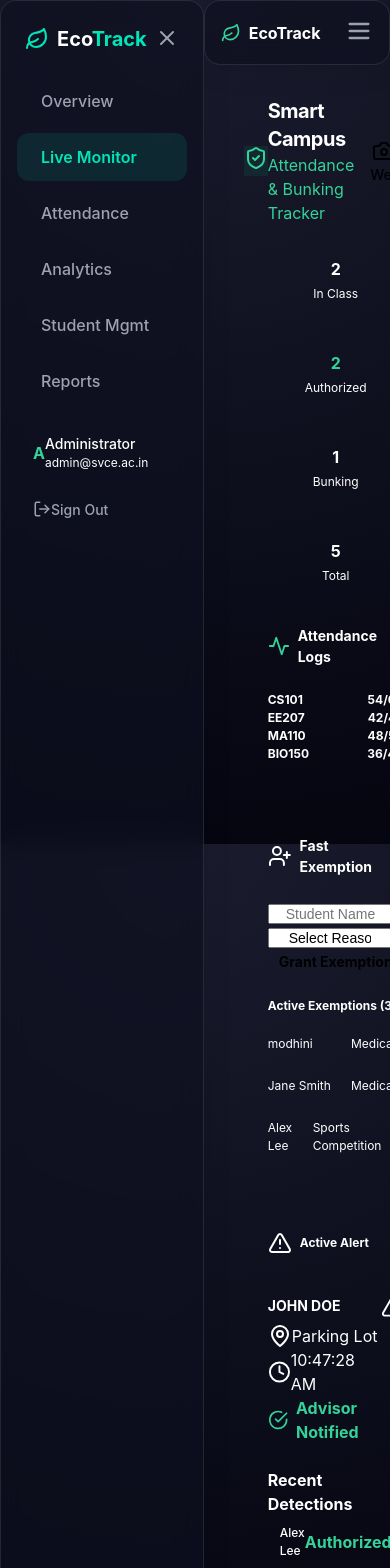
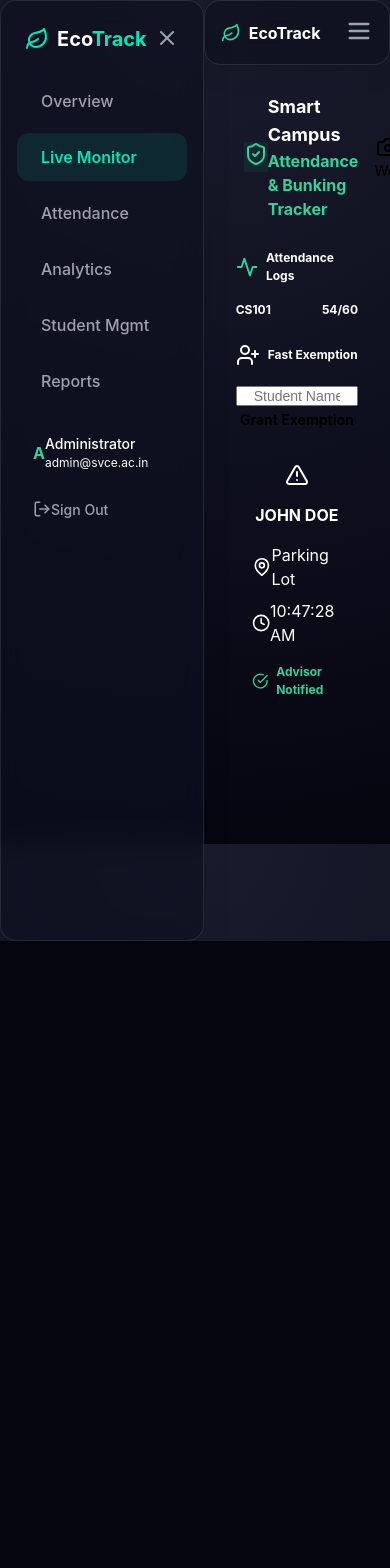
Before and after one commit to Modhini-IT/frontend, a React (Vite) app: page /dashboard/monitor in a window 390 px wide. Shown: the top 1568 px of the page. After the commit the page ends 941 px from the top, so only its background shows below. Built offline with nearby package versions, Linux system fonts and the light colour scheme.

Commit message:
Update LiveMonitor.jsx

```diff
--- a/src/pages/LiveMonitor.jsx
+++ b/src/pages/LiveMonitor.jsx
@@ -3,7 +3,7 @@ import {
   ShieldCheck,
   Camera,
   Plus,
-  Video,
+  VideoOff,
   Activity,
   UserPlus,
   AlertTriangle,
@@ -15,42 +15,39 @@ import {
 
 const LiveMonitor = () => {
   const uid = () => Math.random().toString(36).slice(2);
-  const now = () => new Date().toLocaleTimeString('en-US', { hour12: false, hour: '2-digit', minute: '2-digit' });
+  const now = () => new Date().toLocaleTimeString('en-US', { hour12: false });
 
   const statusConfig = {
     'Bunking': {
       border: 'border-red-500',
       bg: 'bg-red-500/10',
-      labelBg: 'bg-red-500',
-      text: 'text-red-400',
-      glow: 'shadow-red-500/20'
+      labelBg: 'bg-red-600',
+      text: 'text-red-400'
     },
     'Authorized': {
       border: 'border-emerald-500',
       bg: 'bg-emerald-500/10',
-      labelBg: 'bg-emerald-500',
-      text: 'text-emerald-400',
-      glow: 'shadow-emerald-500/20'
+      labelBg: 'bg-emerald-600',
+      text: 'text-emerald-400'
     },
     'In Class': {
       border: 'border-blue-500',
       bg: 'bg-blue-500/10',
-      labelBg: 'bg-blue-500',
-      text: 'text-blue-400',
-      glow: 'shadow-blue-500/20'
+      labelBg: 'bg-blue-600',
+      text: 'text-blue-400'
     }
   };
 
-  const sampleStudents = ['John Doe', 'Jane Smith', 'Alex Lee', 'Wei Chen', 'Carlos Ramirez', 'Priya Patel'];
-  const sampleLocations = ['Cafeteria', 'Parking Lot', 'Library', 'Gym', 'Quad', 'Room 101', 'Room 202'];
-  const sampleReasons = ['Sports Competition', 'Medical', 'Library Duty', 'Lab Prep', 'Placement Event'];
+  const sampleStudents = ['John Doe', 'Jane Smith', 'Alex Lee', 'Wei Chen', 'Carlos Ramirez'];
+  const sampleLocations = ['Cafeteria', 'Parking Lot', 'Library', 'Gym', 'Quad', 'Room 101'];
 
   const [detections, setDetections] = useState([
-    { id: '1', name: 'Alex Lee', status: 'Authorized', x: 20, y: 15, w: 18, h: 35, location: 'Cafeteria' },
-    { id: '2', name: 'Wei Chen', status: 'In Class', x: 42, y: 30, w: 12, h: 25, location: 'Room 101' },
-    { id: '3', name: 'John Doe', status: 'Bunking', x: 28, y: 50, w: 14, h: 30, location: 'Parking Lot' },
-    { id: '4', name: 'Carlos Ramirez', status: 'In Class', x: 8, y: 60, w: 14, h: 28, location: 'Room 202' },
-    { id: '5', name: 'Wei Chen', status: 'Authorized', x: 65, y: 25, w: 12, h: 22, location: 'Quad' }
+    { id: '1', name: 'Alex Lee', status: 'Authorized', x: 20, y: 15, w: 18, h: 30, location: 'Cafeteria' },
+    { id: '2', name: 'Wei Chen', status: 'In Class', x: 40, y: 28, w: 14, h: 24, location: 'Room 101' },
+    { id: '3', name: 'John Doe', status: 'Bunking', x: 28, y: 45, w: 16, h: 28, location: 'Parking Lot' },
+    { id: '4', name: 'John Doe', status: 'In Class', x: 45, y: 42, w: 14, h: 24, location: 'Lecture Hall A' },
+    { id: '5', name: 'Wei Chen', status: 'Authorized', x: 62, y: 20, w: 14, h: 24, location: 'Quad' },
+    { id: '6', name: 'Carlos Ramirez', status: 'In Class', x: 8, y: 48, w: 16, h: 28, location: 'Room 202' }
   ]);
 
   const [activeAlert, setActiveAlert] = useState({
@@ -61,34 +58,50 @@ const LiveMonitor = () => {
   });
 
   const [isWebcamActive, setIsWebcamActive] = useState(false);
-  const [exemptions, setExemptions] = useState([
-    { id: '1', name: 'modhini', reason: 'Medical' },
-    { id: '2', name: 'Jane Smith', reason: 'Medical' },
-    { id: '3', name: 'Alex Lee', reason: 'Sports Competition' }
-  ]);
-  const [newExName, setNewExName] = useState('');
-  const [newExReason, setNewExReason] = useState('');
-  const [classes] = useState([
-    { name: 'CS101', expected: 60, current: 54 },
-    { name: 'EE207', expected: 45, current: 42 },
-    { name: 'MA110', expected: 50, current: 48 },
-    { name: 'BIO150', expected: 40, current: 36 }
-  ]);
+  const [stream, setStream] = useState(null);
+  const [error, setError] = useState(null);
 
   const videoRef = useRef(null);
 
+  // Handle webcam toggle
   useEffect(() => {
-    if (isWebcamActive && videoRef.current) {
-      navigator.mediaDevices.getUserMedia({ video: true })
-        .then(stream => {
-          if (videoRef.current) videoRef.current.srcObject = stream;
-        })
-        .catch(() => setIsWebcamActive(false));
-    } else if (!isWebcamActive && videoRef.current && videoRef.current.srcObject) {
-      const stream = videoRef.current.srcObject;
+    const startWebcam = async () => {
+      try {
+        if (isWebcamActive) {
+          const mediaStream = await navigator.mediaDevices.getUserMedia({
+            video: {
+              width: { ideal: 1280 },
+              height: { ideal: 720 }
+            }
+          });
+          setStream(mediaStream);
+          if (videoRef.current) {
+            videoRef.current.srcObject = mediaStream;
+          }
+          setError(null);
+        } else {
+          if (stream) {
             stream.getTracks().forEach(track => track.stop());
+            setStream(null);
+          }
+          if (videoRef.current) {
             videoRef.current.srcObject = null;
           }
+        }
+      } catch (err) {
+        console.error("Webcam error:", err);
+        setError("Camera access denied");
+        setIsWebcamActive(false);
+      }
+    };
+
+    startWebcam();
+
+    return () => {
+      if (stream) {
+        stream.getTracks().forEach(track => track.stop());
+      }
+    };
   }, [isWebcamActive]);
 
   const simulateDetection = () => {
@@ -98,7 +111,7 @@ const LiveMonitor = () => {
     let location = sampleLocations[Math.floor(Math.random() * sampleLocations.length)];
 
     if (rand > 0.6) {
-      if (rand > 0.85) {
+      if (rand > 0.8) {
         status = 'Authorized';
       } else {
         status = 'Bunking';
@@ -108,9 +121,7 @@ const LiveMonitor = () => {
           timestamp: now(),
           notified: false
         });
-        setTimeout(() => {
-          setActiveAlert(prev => ({ ...prev, notified: true }));
-        }, 1500);
+        setTimeout(() => setActiveAlert(prev => ({ ...prev, notified: true })), 1500);
       }
     }
 
@@ -121,91 +132,88 @@ const LiveMonitor = () => {
       location,
       x: 10 + Math.random() * 70,
       y: 10 + Math.random() * 60,
-      w: 12 + Math.random() * 10,
-      h: 20 + Math.random() * 15
+      w: 12 + Math.random() * 8,
+      h: 20 + Math.random() * 12
     };
 
     setDetections(prev => [newDetection, ...prev].slice(0, 6));
   };
 
-  const addExemption = () => {
-    if (newExName.trim() && newExReason) {
-      setExemptions([{ id: uid(), name: newExName, reason: newExReason }, ...exemptions]);
-      setNewExName('');
-      setNewExReason('');
-    }
-  };
-
-  // Calculate stats
-  const inClassCount = detections.filter(d => d.status === 'In Class').length;
-  const authorizedCount = detections.filter(d => d.status === 'Authorized').length;
-  const bunkingCount = detections.filter(d => d.status === 'Bunking').length;
-
   return (
-    <div className="min-h-screen bg-[#0B0F19] text-gray-100 flex flex-col font-sans">
-      {/* Header - Dark Navy */}
-      <header className="border-b border-slate-800/50 bg-[#0f172a]/80 backdrop-blur-xl sticky top-0 z-50">
-        <div className="mx-auto max-w-7xl px-6 py-4 flex items-center justify-between">
+    <div className="min-h-screen bg-[#0B0F19] text-gray-100 flex flex-col">
+      {/* Header */}
+      <header className="border-b border-slate-800 bg-[#0f172a]/90 backdrop-blur-md sticky top-0 z-50">
+        <div className="mx-auto max-w-[1400px] px-6 py-3 flex items-center justify-between">
           <div className="flex items-center gap-3">
-            <div className="p-2 bg-emerald-500/10 rounded-lg border border-emerald-500/30">
-              <ShieldCheck className="h-6 w-6 text-emerald-400" />
+            <div className="p-1.5 bg-emerald-500/10 rounded-lg border border-emerald-500/20">
+              <ShieldCheck className="h-5 w-5 text-emerald-400" />
             </div>
             <div>
-              <h1 className="text-xl font-bold tracking-tight text-white">Smart Campus</h1>
-              <p className="text-[10px] text-emerald-400 font-semibold uppercase tracking-[0.2em]">Attendance & Bunking Tracker</p>
+              <h1 className="text-lg font-bold text-white">Smart Campus</h1>
+              <p className="text-[9px] text-emerald-400 font-bold uppercase tracking-[0.15em]">Attendance & Bunking Tracker</p>
             </div>
           </div>
 
           <div className="flex items-center gap-3">
-            {/* Start Webcam - Slate button (NOT black) */}
+            {/* Start/Stop Webcam Button */}
             <button
               onClick={() => setIsWebcamActive(!isWebcamActive)}
-              className={`inline-flex items-center gap-2 rounded-lg transition px-4 py-2 text-sm font-medium border ${
+              className={`inline-flex items-center gap-2 rounded-lg transition px-4 py-2 text-sm font-medium ${
                 isWebcamActive
-                  ? 'bg-red-600 hover:bg-red-500 border-red-500 text-white shadow-lg shadow-red-900/30'
-                  : 'bg-slate-800 hover:bg-slate-700 border-slate-600 text-slate-200 shadow-lg shadow-slate-900/20'
+                  ? 'bg-red-600 hover:bg-red-500 text-white shadow-lg shadow-red-900/30'
+                  : 'bg-slate-700 hover:bg-slate-600 text-white border border-slate-600'
               }`}
             >
-              <Camera className="h-4 w-4" />
+              {isWebcamActive ? <VideoOff className="h-4 w-4" /> : <Camera className="h-4 w-4" />}
               <span>{isWebcamActive ? 'Stop Webcam' : 'Start Webcam'}</span>
             </button>
 
-            {/* Simulation - Emerald button */}
             <button
               onClick={simulateDetection}
-              className="inline-flex items-center gap-2 rounded-lg bg-emerald-600 hover:bg-emerald-500 transition px-4 py-2 text-sm font-medium text-white border border-emerald-500 shadow-lg shadow-emerald-900/40"
+              className="inline-flex items-center gap-2 rounded-lg bg-emerald-600 hover:bg-emerald-500 transition px-4 py-2 text-sm font-medium text-white shadow-lg shadow-emerald-900/40"
             >
-              <Plus className="h-4 w-4" /> Simulation
+              <Plus className="h-4 w-4" />
+              <span>Simulation</span>
             </button>
           </div>
         </div>
       </header>
 
-      <main className="flex-1 mx-auto max-w-7xl w-full px-6 py-6 grid grid-cols-12 gap-6">
+      <main className="flex-1 mx-auto max-w-[1400px] w-full px-4 py-4 grid grid-cols-12 gap-4">
         {/* Left Column - Video Feed */}
-        <section className="col-span-12 lg:col-span-8 space-y-6">
+        <section className="col-span-12 lg:col-span-9 space-y-4">
           {/* Video Container */}
-          <div className="relative rounded-2xl border border-slate-800 bg-black overflow-hidden shadow-2xl aspect-video">
-            {/* Video Feed */}
-            <div className="absolute inset-0 bg-[#020617]">
-              {isWebcamActive ? (
+          <div className="relative rounded-xl border border-slate-800 bg-black overflow-hidden shadow-2xl aspect-video">
+
+            {/* WEBCAM FEED */}
             <video
               ref={videoRef}
               autoPlay
               playsInline
               muted
-                  className="w-full h-full object-cover scale-x-[-1] opacity-70 grayscale contrast-125"
+              className={`absolute inset-0 w-full h-full object-cover transform scale-x-[-1] ${
+                isWebcamActive ? 'opacity-100' : 'opacity-0'
+              }`}
             />
-              ) : (
+
+            {/* Standby / Offline State */}
+            {!isWebcamActive && (
               <div className="absolute inset-0 flex flex-col items-center justify-center bg-gradient-to-b from-slate-900 to-black">
-                  <div className="text-center opacity-30">
-                    <Video className="h-16 w-16 mb-4 text-slate-600 mx-auto" />
-                    <p className="text-xs font-bold tracking-[0.2em] uppercase text-slate-500">Signal Encrypted / Standby</p>
-                  </div>
+                <Camera className="h-16 w-16 mb-4 text-slate-700" />
+                <p className="text-xs font-bold tracking-[0.2em] uppercase text-slate-500">
+                  {error || "Camera Offline - Click Start Webcam"}
+                </p>
               </div>
             )}
+
+            {/* Overlay Effects */}
             <div className="absolute inset-0 bg-gradient-to-t from-black/60 via-transparent to-black/40 pointer-events-none" />
-            </div>
+            <div className="absolute inset-0 pointer-events-none opacity-10"
+                 style={{
+                   backgroundImage: 'linear-gradient(rgba(255,255,255,0.1) 1px, transparent 1px), linear-gradient(90deg, rgba(255,255,255,0.1) 1px, transparent 1px)',
+                   backgroundSize: '50px 50px'
+                 }}
+            />
 
             {/* Detection Boxes */}
             {detections.map(d => {
@@ -213,7 +221,7 @@ const LiveMonitor = () => {
               return (
                 <div
                   key={d.id}
-                  className={`absolute ${styles.border} ${styles.bg} rounded-lg border-2 transition-all duration-500 ${styles.glow}`}
+                  className={`absolute ${styles.border} ${styles.bg} rounded-lg border-2 transition-all duration-500 backdrop-blur-sm`}
                   style={{
                     left: `${d.x}%`,
                     top: `${d.y}%`,
@@ -222,161 +230,87 @@ const LiveMonitor = () => {
                     boxShadow: `0 0 20px currentColor`
                   }}
                 >
-                  {/* Label above box */}
-                  <div className={`absolute -top-12 left-0 ${styles.labelBg} text-white px-3 py-1.5 rounded-md text-[11px] font-bold whitespace-nowrap border border-white/20 shadow-lg`}>
+                  <div className={`absolute -top-10 left-0 ${styles.labelBg} text-white px-3 py-1.5 rounded-md text-[11px] font-bold whitespace-nowrap border border-white/20 shadow-lg`}>
                     <p className="leading-tight">{d.name}</p>
-                    <p className="text-[9px] opacity-90 font-medium leading-tight">{d.status} • {d.location}</p>
+                    <p className="text-[9px] opacity-90 font-medium leading-tight mt-0.5">{d.status} • {d.location}</p>
                   </div>
                 </div>
               );
             })}
+
+            {/* Recording Indicator */}
+            {isWebcamActive && (
+              <div className="absolute top-4 left-4 flex items-center gap-2 bg-black/50 backdrop-blur px-3 py-1.5 rounded-lg border border-white/10">
+                <div className="w-2 h-2 rounded-full bg-red-500 animate-pulse" />
+                <span className="text-[10px] font-bold text-white uppercase tracking-wider">Live</span>
               </div>
-
-          {/* Attendance Stats Row */}
-          <div className="grid grid-cols-4 gap-4">
-            <div className="text-center p-4 rounded-xl bg-[#0f172a]/50 border border-slate-800/60">
-              <div className="text-2xl font-bold text-blue-400">{inClassCount}</div>
-              <div className="text-xs font-semibold text-slate-400 uppercase tracking-wider mt-1">In Class</div>
-            </div>
-            <div className="text-center p-4 rounded-xl bg-[#0f172a]/50 border border-slate-800/60">
-              <div className="text-2xl font-bold text-emerald-400">{authorizedCount}</div>
-              <div className="text-xs font-semibold text-slate-400 uppercase tracking-wider mt-1">Authorized</div>
-            </div>
-            <div className="text-center p-4 rounded-xl bg-[#0f172a]/50 border border-slate-800/60">
-              <div className="text-2xl font-bold text-red-400">{bunkingCount}</div>
-              <div className="text-xs font-semibold text-slate-400 uppercase tracking-wider mt-1">Bunking</div>
-            </div>
-            <div className="text-center p-4 rounded-xl bg-[#0f172a]/50 border border-slate-800/60">
-              <div className="text-2xl font-bold text-slate-200">{detections.length}</div>
-              <div className="text-xs font-semibold text-slate-400 uppercase tracking-wider mt-1">Total</div>
-            </div>
+            )}
           </div>
 
           {/* Bottom Panels */}
-          <div className="grid grid-cols-1 md:grid-cols-2 gap-6">
+          <div className="grid grid-cols-2 gap-4">
             {/* Attendance Logs */}
-            <div className="p-6 rounded-2xl border border-slate-800 bg-[#0f172a]/40">
-              <h3 className="text-sm font-bold uppercase tracking-widest text-slate-400 mb-6 flex items-center gap-2">
-                <Activity className="h-4 w-4 text-emerald-400" /> Attendance Logs
+            <div className="p-5 rounded-xl border border-slate-800 bg-[#0f172a]/60">
+              <h3 className="text-xs font-bold uppercase tracking-widest text-slate-400 mb-4 flex items-center gap-2">
+                <Activity className="h-3.5 w-3.5 text-emerald-400" />
+                Attendance Logs
               </h3>
-              <div className="space-y-4">
-                {classes.map(c => (
-                  <div key={c.name} className="space-y-1.5">
-                    <div className="flex justify-between text-xs font-bold">
-                      <span className="text-slate-500">{c.name}</span>
-                      <span className="text-slate-300">{c.current}/{c.expected}</span>
+              <div className="space-y-3">
+                <div>
+                  <div className="flex justify-between text-xs font-bold mb-1.5">
+                    <span className="text-slate-500">CS101</span>
+                    <span className="text-slate-300">54/60</span>
                   </div>
-                    <div className="h-1.5 w-full bg-slate-800 rounded-full overflow-hidden">
-                      <div
-                        className="h-full bg-emerald-500 shadow-[0_0_10px_rgba(16,185,129,0.4)]"
-                        style={{width: `${(c.current/c.expected)*100}%`}}
-                      />
+                  <div className="h-2 w-full bg-slate-800 rounded-full overflow-hidden">
+                    <div className="h-full bg-emerald-500 w-[90%] shadow-[0_0_10px_rgba(16,185,129,0.4)]" />
                   </div>
                 </div>
-                ))}
               </div>
             </div>
 
             {/* Fast Exemption */}
-            <div className="p-6 rounded-2xl border border-slate-800 bg-[#0f172a]/40">
-              <h3 className="text-sm font-bold uppercase tracking-widest text-slate-400 mb-6 flex items-center gap-2">
-                <UserPlus className="h-4 w-4 text-purple-400" /> Fast Exemption
+            <div className="p-5 rounded-xl border border-slate-800 bg-[#0f172a]/60">
+              <h3 className="text-xs font-bold uppercase tracking-widest text-slate-400 mb-4 flex items-center gap-2">
+                <UserPlus className="h-3.5 w-3.5 text-purple-400" />
+                Fast Exemption
               </h3>
-              <div className="space-y-3">
               <input
-                  value={newExName}
-                  onChange={e => setNewExName(e.target.value)}
                 placeholder="Student Name"
-                  className="w-full bg-slate-950 border border-slate-800 rounded-lg px-4 py-2.5 text-sm text-white placeholder-slate-600 focus:outline-none focus:border-purple-500/50 transition"
+                className="w-full bg-[#020617] border border-slate-800 rounded-lg px-4 py-2.5 text-sm text-white placeholder-slate-600 focus:outline-none focus:border-purple-500/50 transition mb-3"
               />
-                <select
-                  value={newExReason}
-                  onChange={e => setNewExReason(e.target.value)}
-                  className="w-full bg-slate-950 border border-slate-800 rounded-lg px-4 py-2.5 text-sm text-white focus:outline-none focus:border-purple-500/50 transition appearance-none"
-                >
-                  <option value="">Select Reason</option>
-                  {sampleReasons.map(r => <option key={r} value={r}>{r}</option>)}
-                </select>
-                <button
-                  onClick={addExemption}
-                  className="w-full py-2.5 bg-slate-800 hover:bg-slate-700 text-white rounded-lg text-sm font-bold transition border border-slate-700"
-                >
+              <button className="w-full py-2.5 bg-slate-800 hover:bg-slate-700 text-white rounded-lg text-sm font-bold transition border border-slate-700">
                 Grant Exemption
               </button>
-              </div>
-
-              {/* Active Exemptions List */}
-              <div className="mt-6 space-y-2 max-h-32 overflow-y-auto">
-                <h4 className="text-xs font-bold text-slate-500 uppercase tracking-wider mb-2">Active Exemptions ({exemptions.length})</h4>
-                {exemptions.map(ex => (
-                  <div key={ex.id} className="flex justify-between items-center text-xs py-2 border-b border-slate-800/50 last:border-0">
-                    <span className="text-slate-300">{ex.name}</span>
-                    <span className="text-slate-400 text-[10px] bg-slate-800/50 px-2 py-1 rounded">{ex.reason}</span>
-                  </div>
-                ))}
-              </div>
             </div>
           </div>
         </section>
 
         {/* Right Sidebar - Active Alert */}
-        <aside className="col-span-12 lg:col-span-4">
-          <div className="rounded-2xl border border-slate-800 bg-[#0f172a]/40 overflow-hidden shadow-xl sticky top-24">
-            <div className="px-6 py-4 border-b border-slate-800 bg-[#0f172a]/60">
-              <h3 className="text-xs font-bold tracking-widest uppercase text-slate-400 flex items-center gap-2">
-                <AlertTriangle className="h-4 w-4 text-red-500" /> Active Alert
-              </h3>
-            </div>
-
-            <div className="p-6">
-              {/* Alert Card */}
-              <div className="bg-[#020617] rounded-xl p-5 border border-red-500/30 shadow-[0_0_30px_rgba(239,68,68,0.1)] mb-6">
-                <div className="flex justify-between items-start mb-3">
-                  <div>
-                    <h4 className="text-sm font-bold text-white uppercase tracking-wide">{activeAlert.studentName}</h4>
-                    <div className="flex flex-col gap-1 mt-2 text-[11px] text-slate-500">
-                      <span className="flex items-center gap-1.5">
-                        <MapPin className="h-3.5 w-3.5" /> {activeAlert.location}
-                      </span>
-                      <span className="flex items-center gap-1.5">
-                        <Clock className="h-3.5 w-3.5" /> {activeAlert.timestamp}
-                      </span>
-                    </div>
-                  </div>
+        <aside className="col-span-12 lg:col-span-3">
+          <div className="rounded-xl border border-slate-800 bg-[#0f172a]/60 p-4 sticky top-20">
+            <div className="flex items-center justify-center mb-4">
               <AlertTriangle className="h-5 w-5 text-red-500" />
             </div>
 
-                <div className={`flex items-center gap-2 pt-3 border-t border-slate-800 text-[11px] font-bold uppercase tracking-wider ${activeAlert.notified ? 'text-emerald-400' : 'text-amber-400'}`}>
-                  {activeAlert.notified ? (
-                    <>
+            <div className="bg-[#020617] rounded-xl p-5 border border-red-500/30 shadow-[0_0_30px_rgba(239,68,68,0.1)]">
+              <h4 className="text-base font-bold text-white uppercase tracking-wide text-center mb-4">
+                {activeAlert.studentName}
+              </h4>
+
+              <div className="flex flex-col items-center gap-2 text-[11px] text-slate-500 mb-4">
+                <span className="flex items-center gap-1">
+                  <MapPin className="h-3.5 w-3.5" />
+                  {activeAlert.location}
+                </span>
+                <span className="flex items-center gap-1">
+                  <Clock className="h-3.5 w-3.5" />
+                  {activeAlert.timestamp}
+                </span>
+              </div>
+
+              <div className="flex items-center justify-center gap-2 text-xs font-bold uppercase tracking-wider text-emerald-400 pt-4 border-t border-slate-800">
                 <CheckCircle className="h-4 w-4" />
                 <span>Advisor Notified</span>
-                    </>
-                  ) : (
-                    <>
-                      <Loader2 className="h-4 w-4 animate-spin" />
-                      <span>Dispatching SMS...</span>
-                    </>
-                  )}
-                </div>
-              </div>
-
-              {/* Recent Detections */}
-              <div className="space-y-3">
-                <h4 className="text-[10px] font-bold uppercase tracking-widest text-slate-500 mb-3">Recent Detections</h4>
-                {detections.slice(0, 4).map(d => (
-                  <div key={d.id} className="flex items-center justify-between py-2 px-3 rounded-lg bg-[#020617]/50 border border-slate-800/50">
-                    <div className="flex items-center gap-3">
-                      <div
-                        className={`w-2 h-2 rounded-full ${d.status === 'Bunking' ? 'bg-red-500' : d.status === 'Authorized' ? 'bg-emerald-500' : 'bg-blue-500'}`}
-                      />
-                      <span className="text-xs font-medium text-slate-300">{d.name}</span>
-                    </div>
-                    <span className={`text-[10px] font-bold uppercase ${statusConfig[d.status].text}`}>
-                      {d.status === 'In Class' ? 'Class' : d.status}
-                    </span>
-                  </div>
-                ))}
               </div>
             </div>
           </div>
```
Lines whose indentation alone changed are shown as unchanged.
